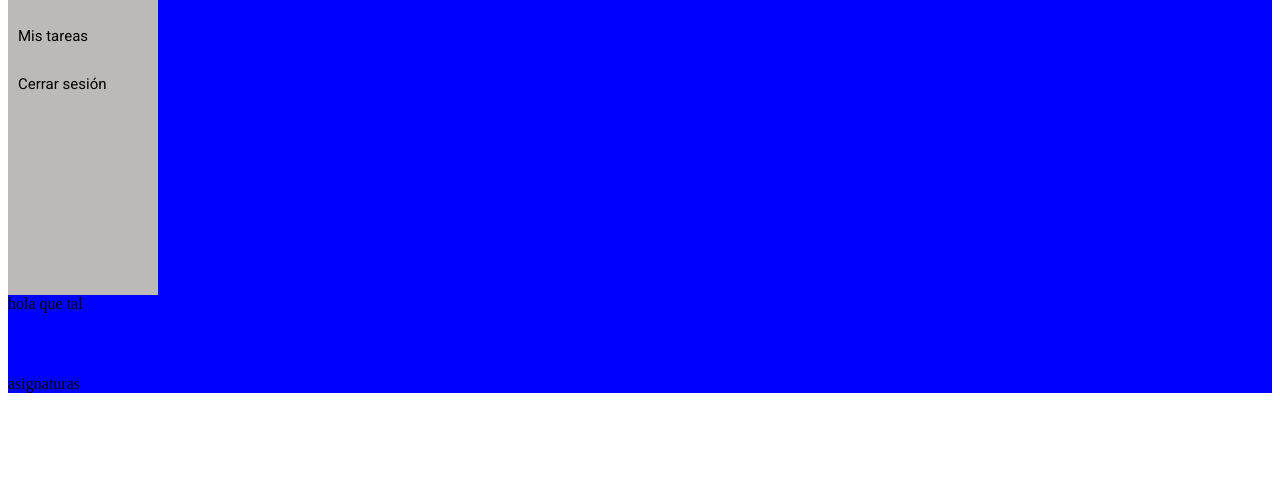
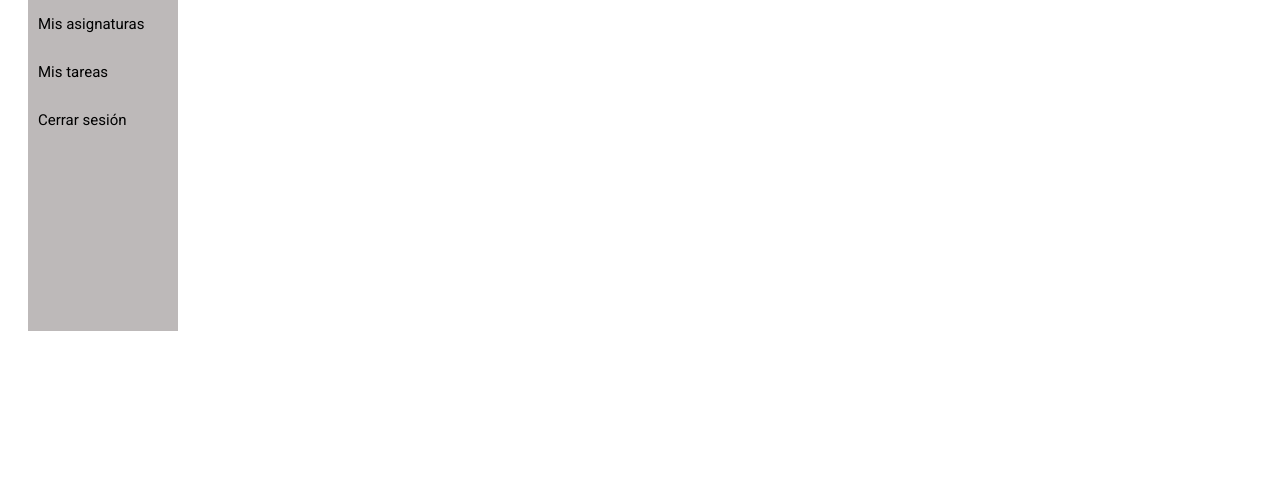
Before and after one commit to Danielpazm98/proyecto_FIS, a plain HTML site: page Front/Login/profile.html in a window 1280 px wide. Shown: the part 308-800 px from the top of the page. Drawn offline with Linux system fonts and the light colour scheme.

Commit message:
login v15/05.02

```diff
--- a/Front/Login/profile.html
+++ b/Front/Login/profile.html
@@ -32,28 +32,36 @@
 					Victoria Montserrat Manrique Rolo
 				</div>
 		</nav>
+
+		<section>
+			<!-- <nav class="main-page"> -->
 			<nav class="main-page">
+				<ul>
+					<div class="menu">
+						<img  src="avatar.jpg" class="avatar" alt="avatar1">
+						<div class="options1">
+							<div class="course" type="button" id="course" onclick="course_t(this.id)">Mis asignaturas </div>
+							<div class="work">Mis tareas</div>
+							<div class="session">Cerrar sesión</div>
+						</div>
+					</div>
+					<!-- <div class="main-page">
 						<div class="menu1">
 							<img  src="avatar.jpg" class="avatar" alt="avatar1">
 							<div class="options1">
 								<div class="course" type="button" id="course" onclick="course_t(this.id)">Mis asignaturas </div>
 								<div class="work">Mis tareas</div>
 								<div class="session">Cerrar sesión</div>
-				<!-- <a class="course" href="#news">News</a> -->
-
 							</div>
-
-
 						</div>
-
-
-		<!-- </nav> -->
+					<div> -->
+				</ul>
+			</nav>
 
 			<div class="inicio">hola que tal</div>
-
 			<div class="course-menu">asignaturas</div>
 
-	</nav>
+	</section>
 
 	<!-- <script>
 		// funtion course_t(elID){
--- a/Front/Login/profile_s.css
+++ b/Front/Login/profile_s.css
@@ -53,7 +53,7 @@ h1{
 	width: 150px;
 }
 
-.menu1{
+.menu{
 	margin-top: 10px;
   background-color: rgb(189, 185, 185);
 	height: 500px;
@@ -62,7 +62,6 @@ h1{
 
 .options1{
 	font-family: 'Roboto', sans-serif;
-	/* text-align: right; */
 	font-size: 15px;
 }
 
@@ -86,17 +85,19 @@ h1{
 	margin-left: 10px;
 }
 
-.inicio{
-	height: 80px;
-	display: block;
-}
 h2{
 	text-align: center;
 	margin-bottom: 100px;
 }
 
-.main-page{
-	background-color:blue;
-	display: inline-block;
-	width: 100%;
+.main-page {
+  float: left;
+  width: 30%;
+  height: 300px; /* only for demonstration, should be removed */
+  padding: 20px;
 }
+
+nav ul {
+  list-style-type: none;
+  padding: 0;
+}
```
Lines whose indentation alone changed are shown as unchanged.
